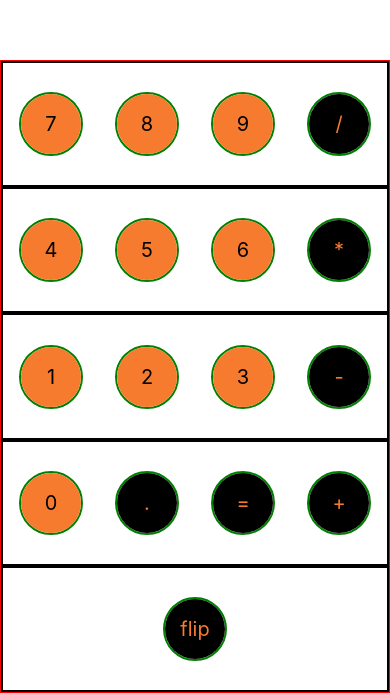
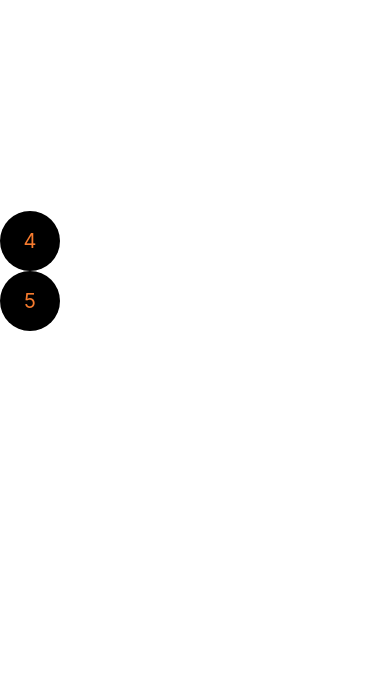
Before and after one commit to PacktPublishing/React-Native-Tips-Tricks-and-Techniques, a React Native app in the folder PlaygroundApp/: screen / in a window 390 px wide. Shown: the part 151-844 px from the top of the page. Built offline with nearby package versions, Linux system fonts and the light colour scheme.

Commit message:
examples

```diff
--- a/PlaygroundApp/src/App.js
+++ b/PlaygroundApp/src/App.js
@@ -7,13 +7,18 @@ import RegisterForm from './containers/RegisterForm'
 import InputButton from './components/InputButton'
 import InputField from './components/InputField'
 import Screen from './components/Screen'
+import ourHOC, { logProps } from './examples/HOCExample'
+
+const InputButtonWithOurHOC = logProps(InputButton)
 
 
 export default class App extends React.Component {
     render() {
         return (
             <View style={styles.container}>
-                <Calculator />
+                <InputButton inverted value={4} />
+                <InputButtonWithOurHOC inverted value={5} />
+                {/* <Calculator /> */}
                 {/* <RegisterForm /> */}
             </View>
         )
--- a/PlaygroundApp/src/examples/HOCExample.js
+++ b/PlaygroundApp/src/examples/HOCExample.js
@@ -9,3 +9,39 @@
 // Have extra state
 // Manipulate props before passing on
 // Be as simple as logging props/information
+
+import React from 'react'
+import { getDisplayName } from '../utils'
+import hoistNonReactStatic from 'hoist-non-react-statics'
+
+const ourHOC = Component => {
+    class OurHOC extends React.Component {
+        render() {
+            return <Component {...this.props} />
+        }
+    }
+    OurHOC.displayName = `OurHOC(${getDisplayName(Component)})`
+    hoistNonReactStatic(OurHOC, Component)
+    return OurHOC
+}
+
+const logProps = Component => {
+    class LogProps extends React.Component {
+        componentWillReceiveProps(nextProps) {
+            console.log('Current props:', this.props)
+            console.log('Next props:', nextProps)
+        }
+
+        render() {
+            return <Component {...this.props} />
+        }
+    }
+    LogProps.displayName = `LogProps(${getDisplayName(Component)})`
+    hoistNonReactStatic(LogProps, Component)
+    return LogProps
+}
+export {
+    logProps,
+}
+
+export default ourHOC
```
